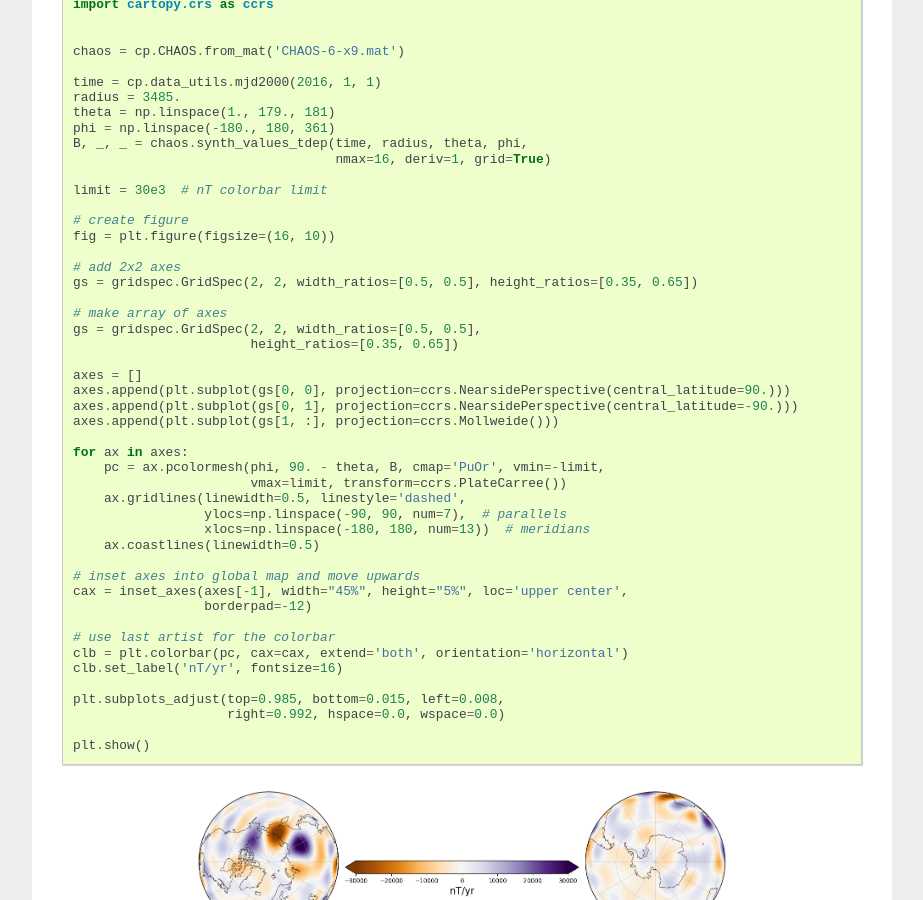
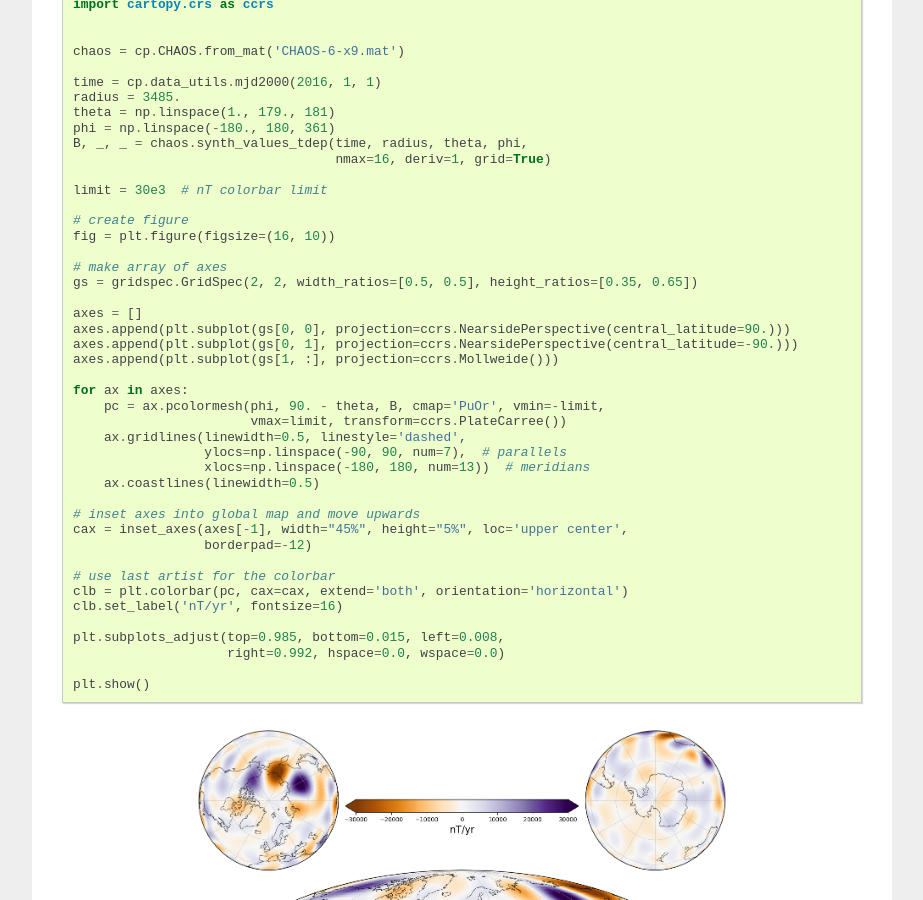
Before and after one commit to ancklo/ChaosMagPy, a Sphinx documentation site: the page built from docs/source/usage.rst, in a window 1280 px wide and 900 px high, scrolled down 4818 px. Shown: the whole window, without its empty margins (198-1121 px from the left). Built offline with Sphinx 7.4.7, drawn with Linux system fonts in a browser that asks for light colours.

Commit message:
Removed duplicate line from usage section.

```diff
--- a/docs/source/usage.rst
+++ b/docs/source/usage.rst
@@ -211,12 +211,8 @@ Plotting the global map together with polar views
    # create figure
    fig = plt.figure(figsize=(16, 10))
 
-   # add 2x2 axes
+   # make array of axes
    gs = gridspec.GridSpec(2, 2, width_ratios=[0.5, 0.5], height_ratios=[0.35, 0.65])
-
-   # make array of axes
-   gs = gridspec.GridSpec(2, 2, width_ratios=[0.5, 0.5],
-                          height_ratios=[0.35, 0.65])
 
    axes = []
    axes.append(plt.subplot(gs[0, 0], projection=ccrs.NearsidePerspective(central_latitude=90.)))
```
